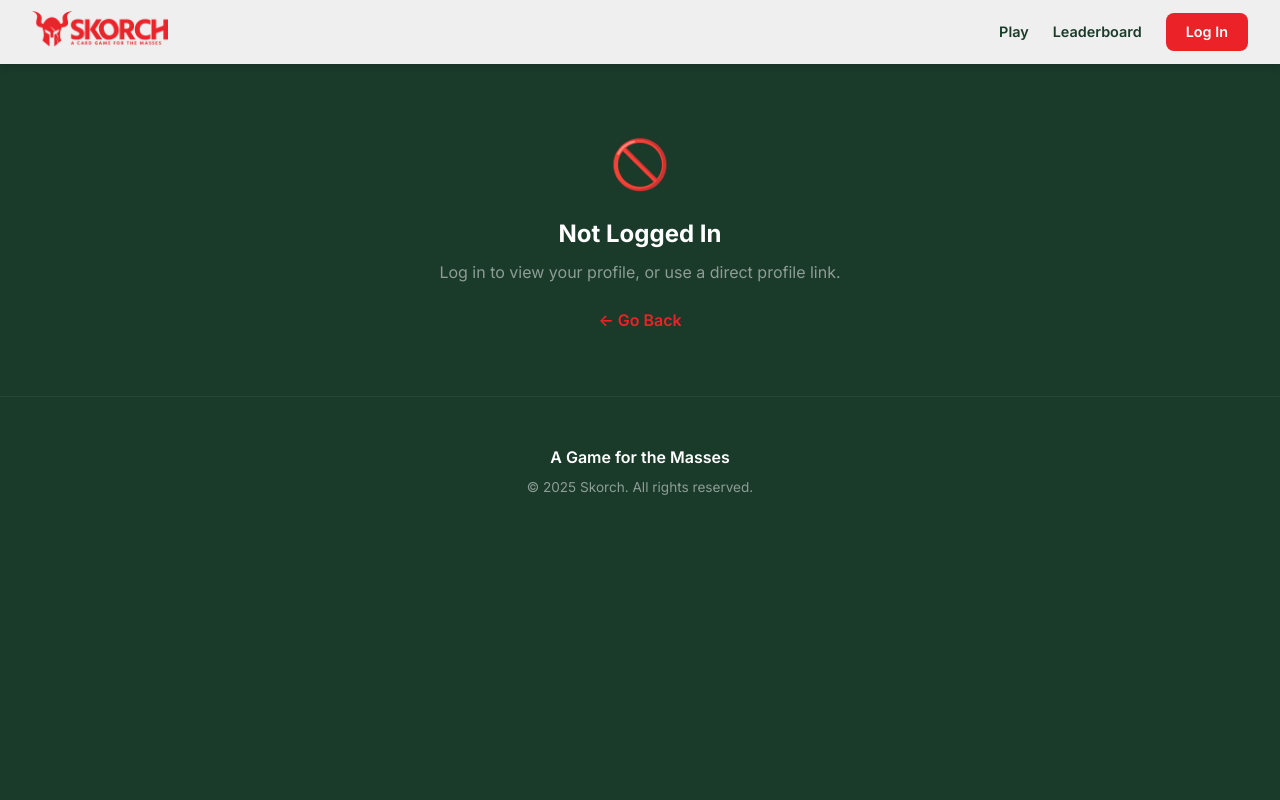
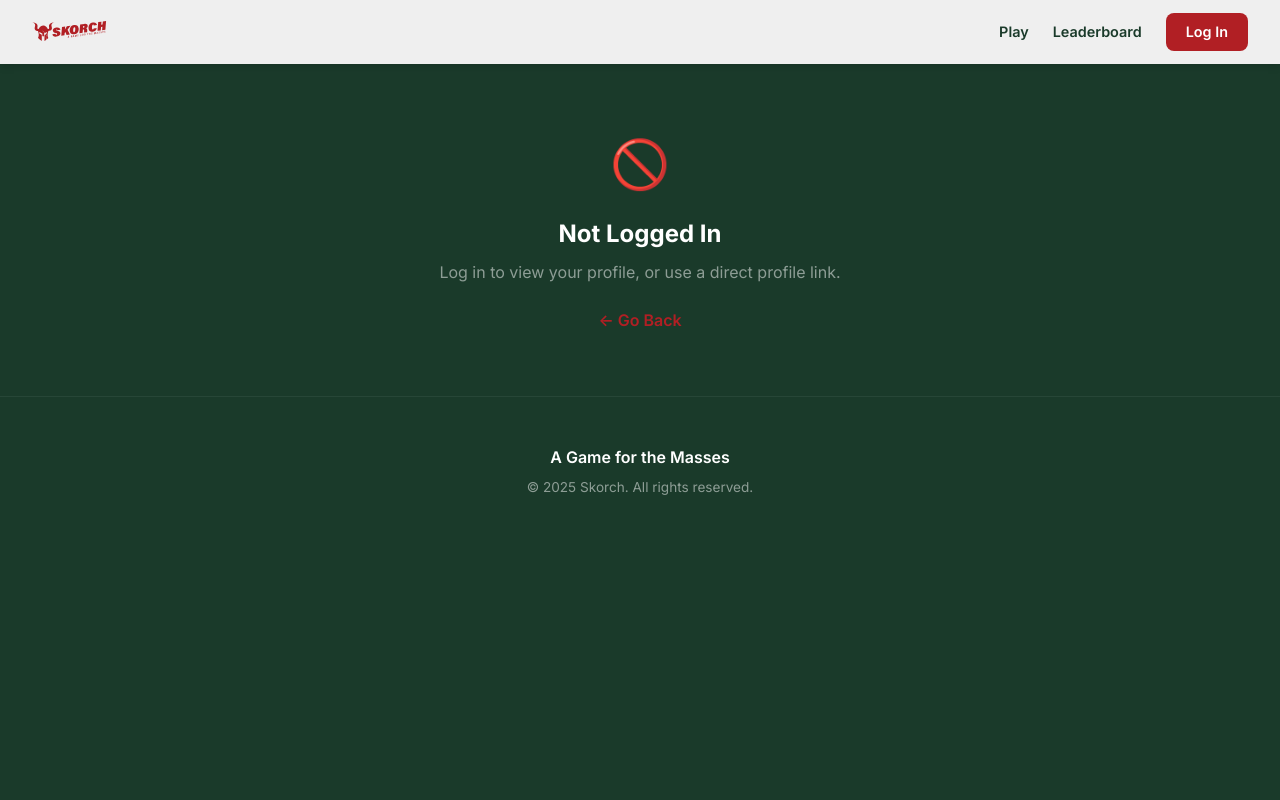
Before and after one commit to tonyshawjr/skorch, a PHP site: page /profile in a window 1280 px wide. Run offline with PHP 8.4, Linux system fonts and the light colour scheme.

Commit message:
feat: updated brand colors (#b11f24 red, #1a1517 dark) and new SVG logo
Co-Authored-By: Claude Opus 4.6 (1M context) <noreply@anthropic.com>

```diff
--- a/js/ui/account.js
+++ b/js/ui/account.js
@@ -8,7 +8,7 @@ export function showAccountModal(onClose) {
     const user = getUser();
 
     if (user) {
-        const avatarColor = user.avatar_color || '#EB2228';
+        const avatarColor = user.avatar_color || '#b11f24';
         const displayName = user.display_name || user.username;
         const avatarLetter = displayName.charAt(0).toUpperCase();
 
@@ -47,7 +47,7 @@ export function showAccountModal(onClose) {
                         <div style="margin-bottom:0.75rem;">
                             <label style="color:#9ca3af;font-size:0.8rem;display:block;margin-bottom:0.4rem;">Avatar Color</label>
                             <div class="avatar-colors" id="avatar-colors">
-                                ${['#EB2228','#3b82f6','#10b981','#f59e0b','#8b5cf6','#ec4899','#06b6d4','#f97316'].map(c =>
+                                ${['#b11f24','#3b82f6','#10b981','#f59e0b','#8b5cf6','#ec4899','#06b6d4','#f97316'].map(c =>
                                     `<button class="avatar-color-btn${c === avatarColor ? ' selected' : ''}" data-color="${c}" style="background:${c}"></button>`
                                 ).join('')}
                             </div>
--- a/js/ui/announcer.js
+++ b/js/ui/announcer.js
@@ -1,7 +1,7 @@
 // js/ui/announcer.js - Game announcements and overlays
 
 const SPECIAL_CONFIG = {
-    skorch: { text: 'SKORCH!', sub: 'Discard pile burned', color: '#EB2228' },
+    skorch: { text: 'SKORCH!', sub: 'Discard pile burned', color: '#b11f24' },
     shield: { text: 'SHIELD!', sub: 'Turn skipped', color: '#3b82f6' },
     demoter: { text: 'DEMOTER!', sub: 'Value reset to zero', color: '#f59e0b' },
     elude: { text: 'ELUDE!', sub: 'Mirroring value', color: '#8b5cf6' },
--- a/js/ui/leaderboard.js
+++ b/js/ui/leaderboard.js
@@ -42,7 +42,7 @@ export async function showLeaderboard() {
             const rank = index + 1;
             const winRate = player.games_played > 0 ? Math.round((player.wins / player.games_played) * 100) : 0;
             const isKing = rank === 1;
-            const color = player.avatar_color || '#EB2228';
+            const color = player.avatar_color || '#b11f24';
             const displayName = player.display_name || player.username;
             const initial = displayName.charAt(0).toUpperCase();
 
--- a/js/ui/renderer.js
+++ b/js/ui/renderer.js
@@ -366,7 +366,7 @@ function createHeader(state, onRestart, onMultiplayer, onAccount, onLeaderboard)
     const header = el('header', 'game-header');
     const logo = el('div', 'header-left');
     const img = document.createElement('img');
-    img.src = '/assets/logo-red.png';
+    img.src = '/assets/logo.svg';
     img.alt = 'Skorch';
     img.className = 'game-logo';
     img.style.cursor = 'pointer';
--- a/leaderboard/index.html
+++ b/leaderboard/index.html
@@ -9,8 +9,8 @@
     <link href="https://fonts.googleapis.com/css2?family=Inter:wght@400;500;600;700;900&display=swap" rel="stylesheet">
     <style>
         :root {
-            --skorch-red: #EB2228;
-            --skorch-red-dark: #c41a1f;
+            --skorch-red: #b11f24;
+            --skorch-red-dark: #8a181c;
             --skorch-dark: #1a3a2a;
             --skorch-darker: #143022;
             --skorch-darkest: #0e2418;
@@ -375,7 +375,7 @@
     <!-- Nav -->
     <nav class="nav">
         <a href="/" class="nav-logo">
-            <img src="/assets/logo-red.png" alt="Skorch">
+            <img src="/assets/logo.svg" alt="Skorch">
         </a>
         <div class="nav-links">
             <a href="/play">Play</a>
--- a/profile/index.html
+++ b/profile/index.html
@@ -8,8 +8,8 @@
     <link href="https://fonts.googleapis.com/css2?family=Inter:wght@400;500;600;700;900&display=swap" rel="stylesheet">
     <style>
         :root {
-            --skorch-red: #EB2228;
-            --skorch-red-dark: #c41a1f;
+            --skorch-red: #b11f24;
+            --skorch-red-dark: #8a181c;
             --skorch-dark: #1a3a2a;
             --skorch-darker: #143022;
             --skorch-darkest: #0e2418;
@@ -379,7 +379,7 @@
     <!-- Nav -->
     <nav class="nav">
         <a href="/" class="nav-logo">
-            <img src="/assets/logo-red.png" alt="Skorch">
+            <img src="/assets/logo.svg" alt="Skorch">
         </a>
         <div class="nav-links">
             <a href="/play">Play</a>
@@ -512,7 +512,7 @@
             const winRate = gamesPlayed > 0 ? Math.round((wins / gamesPlayed) * 100) : 0;
             const bestStreak = profile.best_streak || 0;
             const displayName = profile.display_name || profile.username;
-            const avatarColor = profile.avatar_color || '#EB2228';
+            const avatarColor = profile.avatar_color || '#b11f24';
             const initial = displayName.charAt(0).toUpperCase();
             const memberSince = profile.created_at ? new Date(profile.created_at).toLocaleDateString('en-US', { month: 'long', year: 'numeric' }) : '';
 
--- a/rules/index.html
+++ b/rules/index.html
@@ -8,8 +8,8 @@
     <link href="https://fonts.googleapis.com/css2?family=Inter:wght@400;500;600;700;900&display=swap" rel="stylesheet">
     <style>
         :root {
-            --skorch-red: #EB2228;
-            --skorch-red-dark: #c41a1f;
+            --skorch-red: #b11f24;
+            --skorch-red-dark: #8a181c;
             --skorch-dark: #1a3a2a;
             --skorch-darker: #143022;
             --skorch-darkest: #0e2418;
@@ -441,7 +441,7 @@
     <!-- Nav -->
     <nav class="nav">
         <a href="/" class="nav-logo">
-            <img src="/assets/logo-red.png" alt="Skorch">
+            <img src="/assets/logo.svg" alt="Skorch">
         </a>
         <div class="nav-links">
             <a href="/rules">Rules</a>
```
Also changed, not shown: css/styles.css (+8 -8 lines), index.html (+5 -5 lines), assets/logo.svg (added).
